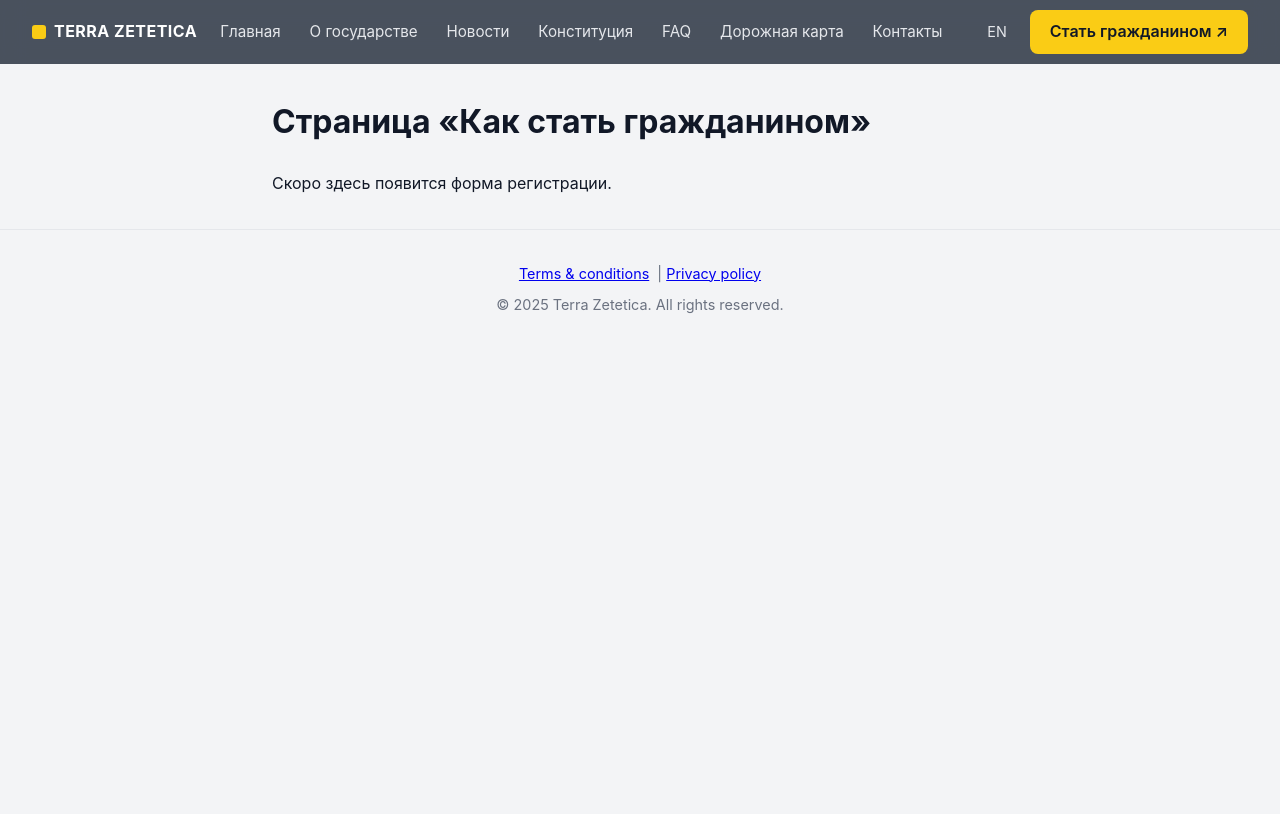
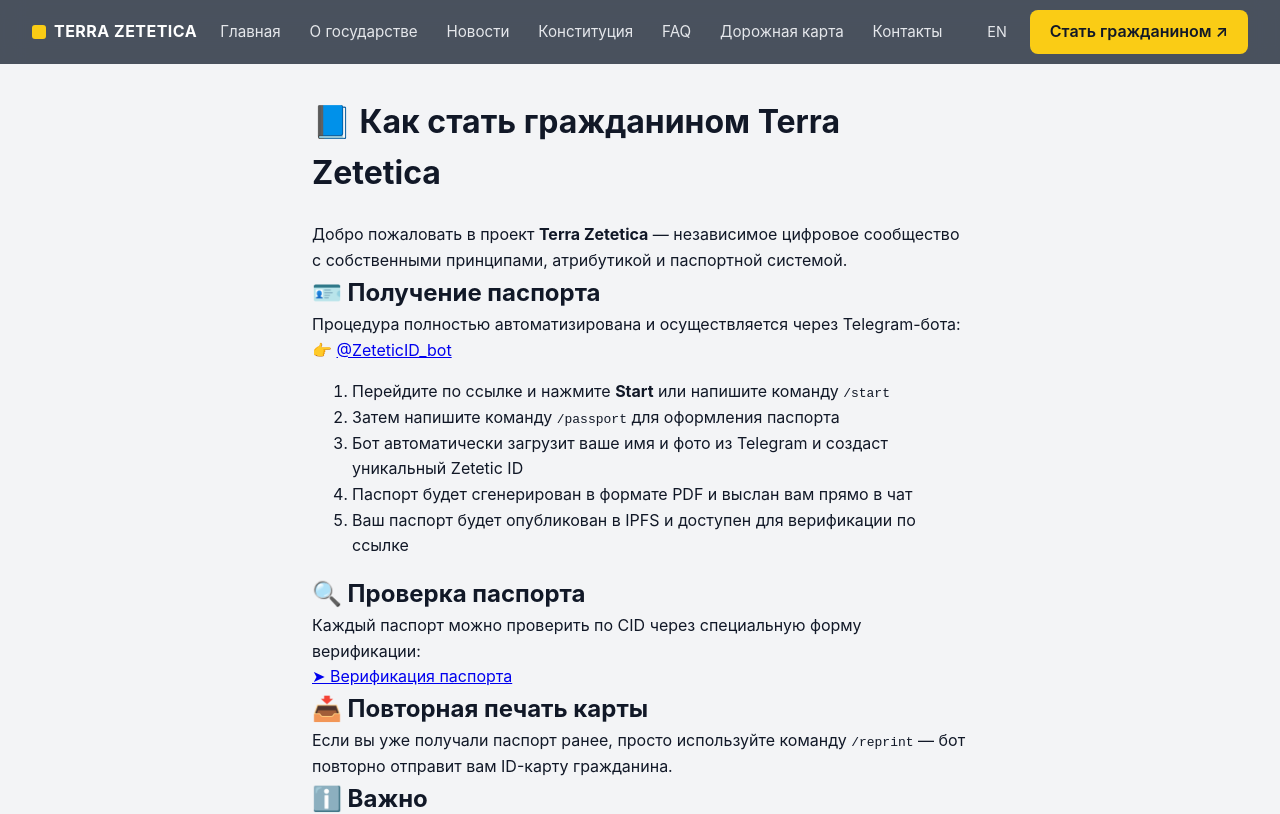
Before and after one commit to kardinalmarkov/terra-zetetica, a Next.js app: page /apply in a window 1280 px wide. Shown: the top 814 px of the page. Built offline with nearby package versions, Linux system fonts and the light colour scheme.

Commit message:
паспорт

```diff
--- a/pages/apply.js
+++ b/pages/apply.js
@@ -3,12 +3,51 @@ import Head from 'next/head';
 
 export default function Apply() {
   return (
-    <main className="wrapper" style={{ padding: '2rem' }}>
+    <main className="wrapper" style={{ padding: '2rem', maxWidth: '720px' }}>
       <Head>
-        <title>Гражданство — В разработке</title>
+        <title>Гражданство Terra Zetetica</title>
+        <meta name="description" content="Как получить паспорт гражданина Terra Zetetica через Telegram-бота @ZeteticID_bot" />
       </Head>
-      <h1>Страница «Как стать гражданином»</h1>
-      <p>Скоро здесь появится форма регистрации.</p>
+      <h1>📘 Как стать гражданином Terra Zetetica</h1>
+
+      <p>
+        Добро пожаловать в проект <b>Terra Zetetica</b> — независимое цифровое сообщество с собственными принципами, атрибутикой и паспортной системой.
+      </p>
+
+      <h2>🪪 Получение паспорта</h2>
+      <p>Процедура полностью автоматизирована и осуществляется через Telegram-бота:</p>
+
+      <p>
+        👉 <a href="https://t.me/ZeteticID_bot" target="_blank" rel="noopener noreferrer">@ZeteticID_bot</a>
+      </p>
+
+      <ol>
+        <li>Перейдите по ссылке и нажмите <b>Start</b> или напишите команду <code>/start</code></li>
+        <li>Затем напишите команду <code>/passport</code> для оформления паспорта</li>
+        <li>Бот автоматически загрузит ваше имя и фото из Telegram и создаст уникальный Zetetic ID</li>
+        <li>Паспорт будет сгенерирован в формате PDF и выслан вам прямо в чат</li>
+        <li>Ваш паспорт будет опубликован в IPFS и доступен для верификации по ссылке</li>
+      </ol>
+
+      <h2>🔍 Проверка паспорта</h2>
+      <p>
+        Каждый паспорт можно проверить по CID через специальную форму верификации:
+        <br />
+        <a href="https://terra-zetetica.org/verify_template/verify.html" target="_blank" rel="noopener noreferrer">
+          ➤ Верификация паспорта
+        </a>
+      </p>
+
+      <h2>📥 Повторная печать карты</h2>
+      <p>
+        Если вы уже получали паспорт ранее, просто используйте команду <code>/reprint</code> — бот повторно отправит вам ID-карту гражданина.
+      </p>
+
+      <h2>ℹ️ Важно</h2>
+      <ul>
+        <li>Ваши данные не публикуются без вашего участия — только CID, имя и цифровой ID</li>
+        <li>Каждый паспорт навсегда сохраняется в IPFS — это ваш вклад в Zetetic-сообщество</li>
+      </ul>
     </main>
   );
 }
```
Also changed, not shown: 1 other file (tests, documents, lock files or other folders).
